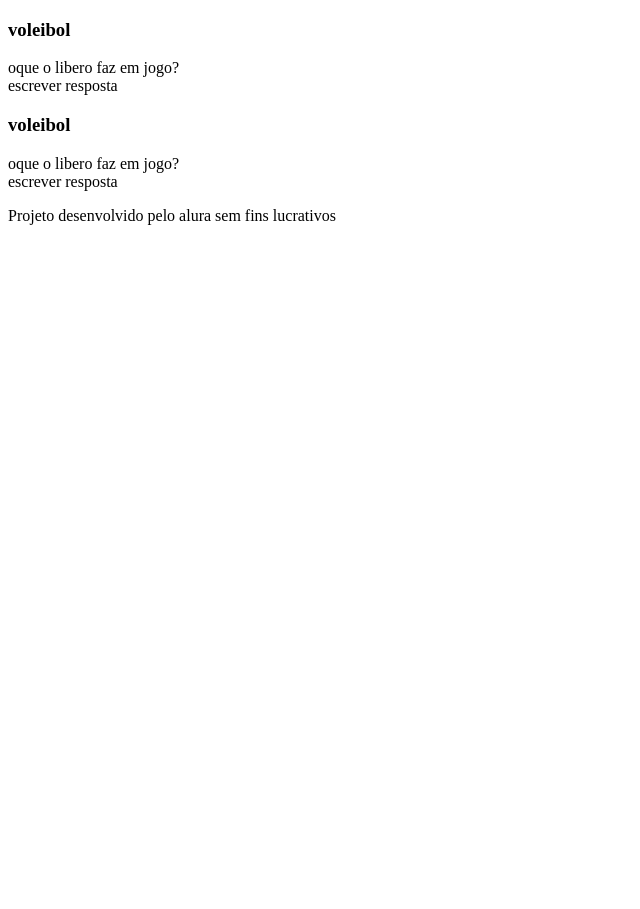
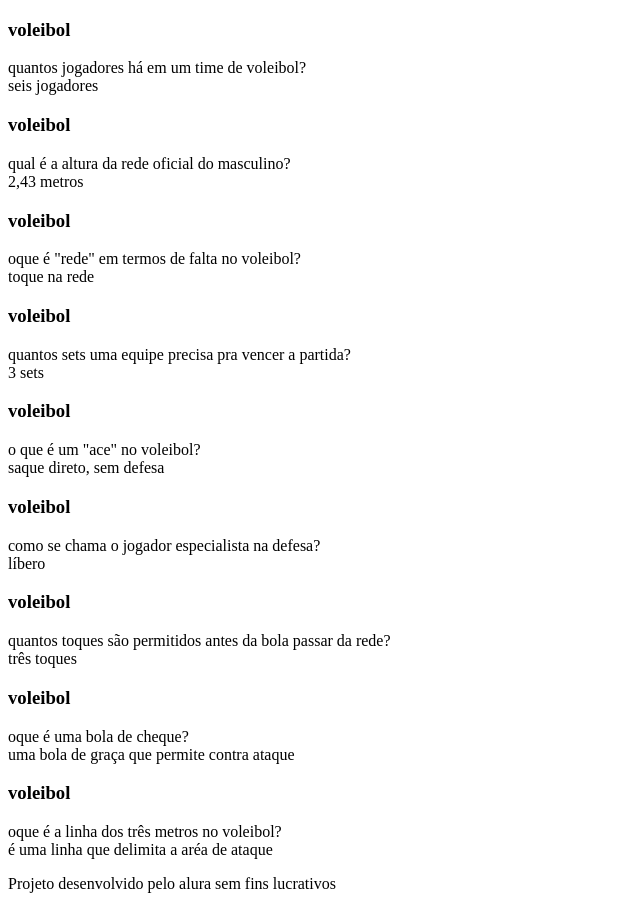
Before and after one commit to Felipelindao22/flashcard, a plain HTML site: page index.html in a window 1280 px wide. Shown: the whole page, without its empty margins (0-640 px from the left). Before the commit the page ends 800 px from the top, so only its background shows below. Drawn offline with Linux system fonts and the light colour scheme.

Commit message:
perguntas

```diff
--- a/index.html
+++ b/index.html
@@ -1,30 +1,95 @@
 <!DOCTYPE html>
 <html lang="pt-br">
+
 <head>
     <meta charset="UTF-8">
     <meta name="viewport" content="width=device-width, initial-scale=1.0">
     <title>Flashcard</title>
 </head>
+
 <body>
     <main>
         <section id="container">
             <article class="cartao">
                 <h3>voleibol</h3>
                 <div class="cartao__conteudo__pergunta">
-        oque o libero faz  em jogo?
+                    quantos jogadores há em um time de voleibol?
                 </div>
                 <div class="cartao__conteudo__resposta">
-            escrever resposta
+                    seis jogadores
                 </div>
             </article>
         </section>
         <article class="cartao">
             <h3>voleibol</h3>
             <div class="cartao__conteudo__pergunta">
-oque o libero faz  em jogo?
+                qual é a altura da rede oficial do masculino?
             </div>
             <div class="cartao__conteudo__resposta">
-escrever resposta
+                2,43 metros
+            </div>
+        </article>
+        <article class="cartao">
+            <h3>voleibol</h3>
+            <div class="cartao__conteudo__pergunta">
+                oque é "rede" em termos de falta no voleibol?
+            </div>
+            <div class="cartao__conteudo__resposta">
+                toque na rede
+            </div>
+        </article>
+        <article class="cartao">
+            <h3>voleibol</h3>
+            <div class="cartao__conteudo__pergunta">
+                quantos sets uma equipe precisa pra vencer a partida?
+            </div>
+            <div class="cartao__conteudo__resposta">
+                3 sets
+            </div>
+        </article>
+        <article class="cartao">
+            <h3>voleibol</h3>
+            <div class="cartao__conteudo__pergunta">
+                o que é um "ace" no voleibol?
+            </div>
+            <div class="cartao__conteudo__resposta">
+                saque direto, sem defesa
+            </div>
+        </article>
+        <article class="cartao">
+            <h3>voleibol</h3>
+            <div class="cartao__conteudo__pergunta">
+                como se chama o jogador especialista na defesa?
+            </div>
+            <div class="cartao__conteudo__resposta">
+                líbero
+            </div>
+        </article>
+        <article class="cartao">
+            <h3>voleibol</h3>
+            <div class="cartao__conteudo__pergunta">
+                quantos toques são permitidos antes da bola passar da rede?
+            </div>
+            <div class="cartao__conteudo__resposta">
+                três toques
+            </div>
+        </article>
+        <article class="cartao">
+            <h3>voleibol</h3>
+            <div class="cartao__conteudo__pergunta">
+                oque é uma bola de cheque?
+            </div>
+            <div class="cartao__conteudo__resposta">
+                uma bola de graça que permite contra ataque
+            </div>
+        </article>
+        <article class="cartao">
+            <h3>voleibol</h3>
+            <div class="cartao__conteudo__pergunta">
+                oque é a linha dos três metros no voleibol?
+            </div>
+            <div class="cartao__conteudo__resposta">
+                é uma linha que delimita a aréa de ataque
             </div>
         </article>
         </section>
```
Lines whose indentation alone changed are shown as unchanged.
